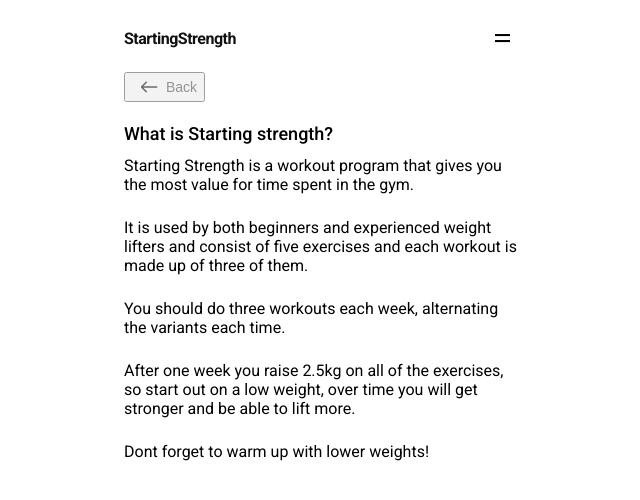
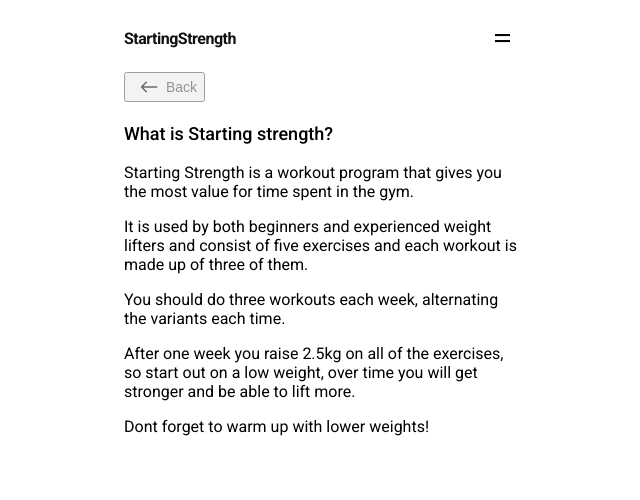
Before and after one commit to erikpantzar/starting-strength, a React (Create React App) app: page /about in a window 1280 px wide. Shown: the top 500 px of the page, without its empty margins (316-956 px from the left). Built offline with nearby package versions, Linux system fonts and the light colour scheme; what react-fastclick would draw is missing.

Commit message:
Removed unused variants of typography

```diff
--- a/src/Components/Typography/Typography.css
+++ b/src/Components/Typography/Typography.css
@@ -17,11 +17,3 @@
     font-family: Roboto, sans-serif;
     font-weight: 300;
 }
-
-.Typography-p {
-    margin: 0 0 24px;
-}
-
-.Typography-a {
-
-}
```
